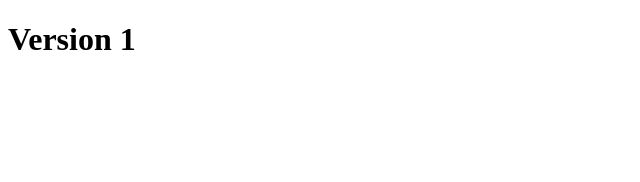
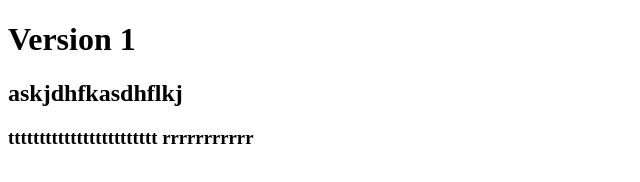
Before and after one commit to AnNguyen2023/git-tutorial, a plain HTML site: page index.html in a window 1280 px wide. Shown: the whole page, without its empty margins (0-640 px from the left). Drawn offline with Linux system fonts and the light colour scheme.

Commit message:
Version 3

```diff
--- a/index.html
+++ b/index.html
@@ -8,6 +8,8 @@
 </head>
 <body>
     <h1>Version 1</h1>
+    <h2>askjdhfkasdhflkj</h2>
+    <h3>tttttttttttttttttttttttt    rrrrrrrrrrr</h3>
 
 </body>
 </html>
```
